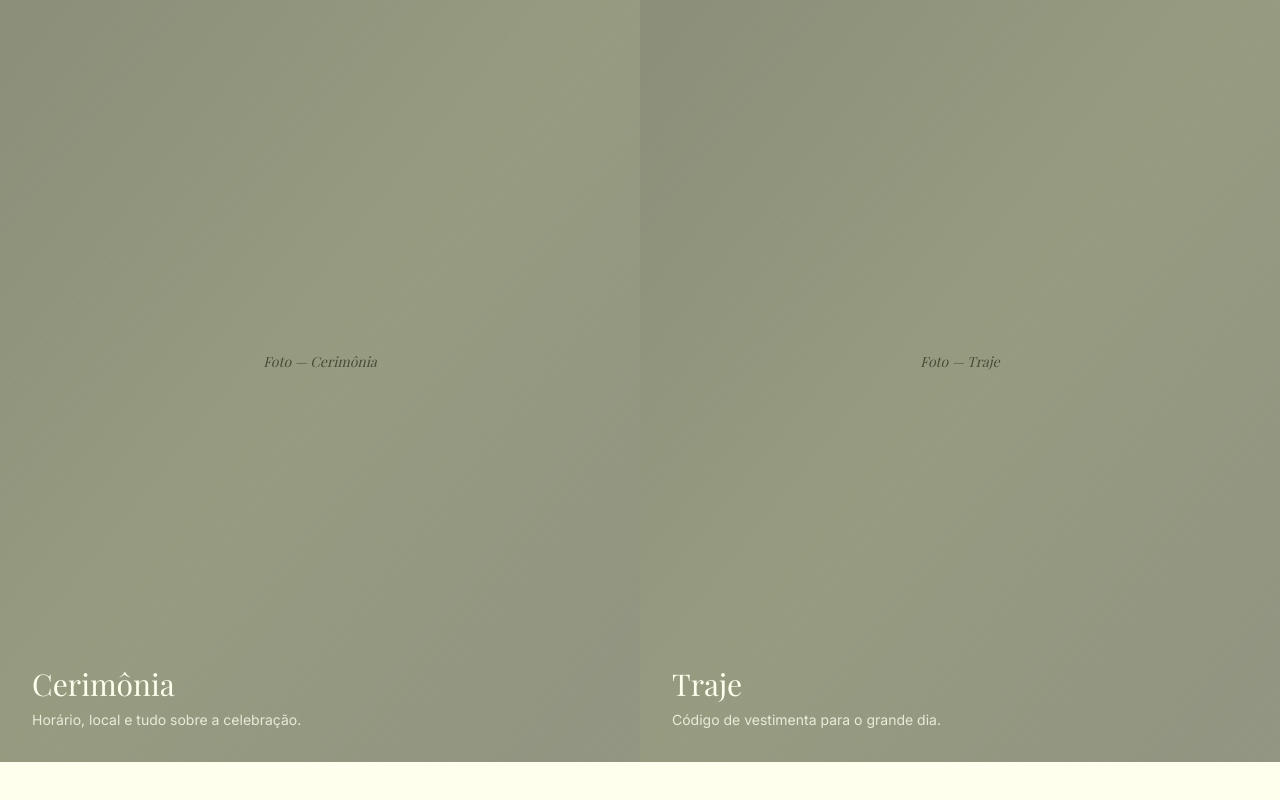
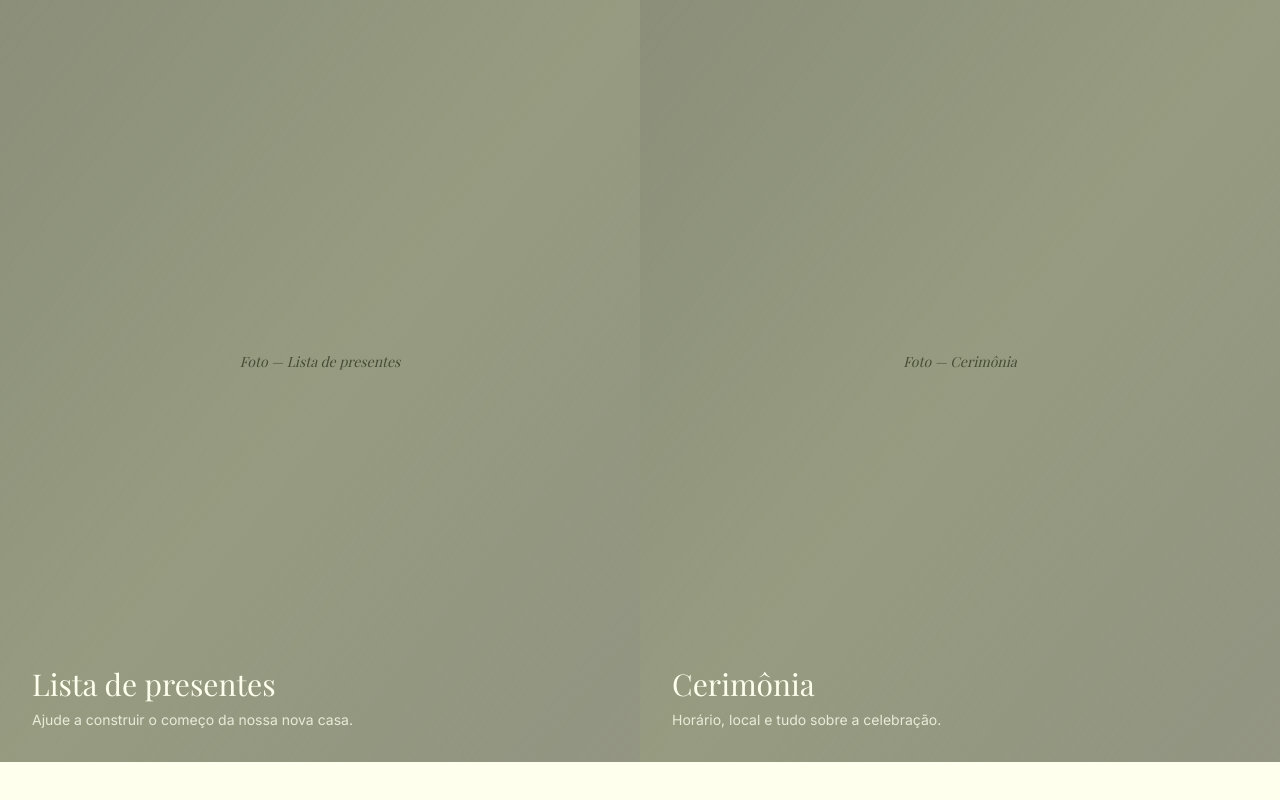
Before and after one commit to johnnatas/stefanie-e-jonatas-site-de-casamento, a Next.js app: page / in a window 1280 px wide. Shown: the part 1409-2209 px from the top of the page. Built offline with nearby package versions, Linux system fonts and the light colour scheme.

Commit message:
feat(home): reorder TopicsCarousel topics (Presentes, Cerimônia, Traje, Hospedagem, Nossa história)

```diff
--- a/src/components/home/TopicsCarousel.tsx
+++ b/src/components/home/TopicsCarousel.tsx
@@ -13,6 +13,11 @@ interface Topic {
 
 const TOPICS: Topic[] = [
   {
+    title: "Lista de presentes",
+    description: "Ajude a construir o começo da nossa nova casa.",
+    href: "/presentes",
+  },
+  {
     title: "Cerimônia",
     description: "Horário, local e tudo sobre a celebração.",
     href: "/dicas-e-instrucoes/cerimonia",
@@ -26,11 +31,6 @@ const TOPICS: Topic[] = [
     title: "Hospedagem",
     description: "Sugestões de hotéis e pousadas próximas.",
     href: "/dicas-e-instrucoes/hospedagem",
-  },
-  {
-    title: "Lista de presentes",
-    description: "Ajude a construir o começo da nossa nova casa.",
-    href: "/presentes",
   },
   {
     title: "Nossa história",
```
